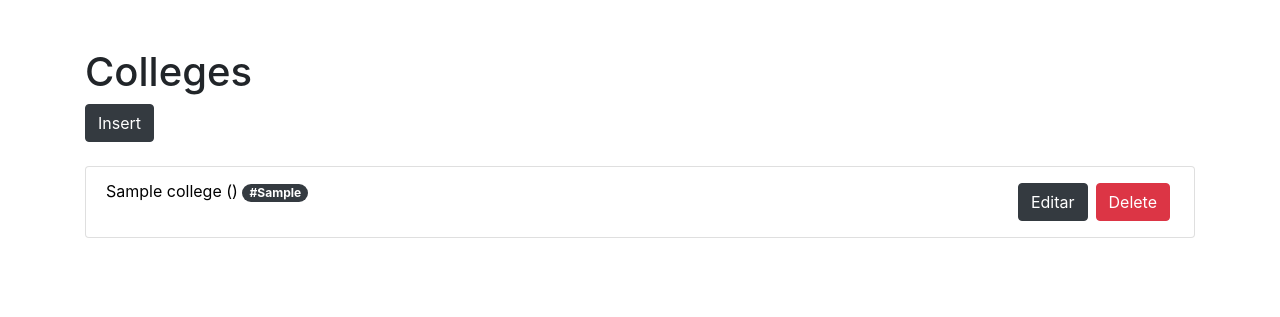
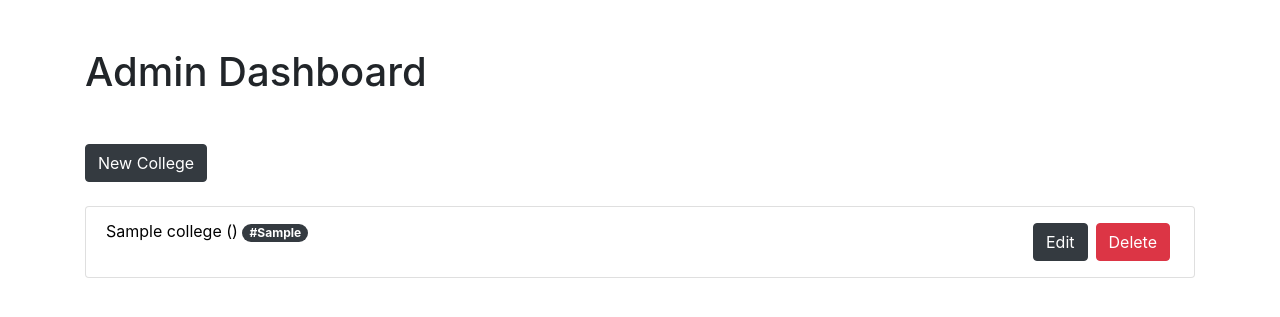
Before and after one commit to noa1961/academia-path, a PHP site: page /colleges in a window 1280 px wide. Shown: the top 317 px of the page. Run offline with PHP 8.4, Linux system fonts and the light colour scheme; tables that the repository leaves empty or names only in its code hold one stand-in row (values such as "Sample post").

Commit message:
Make view changes

```diff
--- a/views/colleges.create.view.php
+++ b/views/colleges.create.view.php
@@ -8,7 +8,7 @@
 </head>
 <body>
   <div class="container">
-    <h1 class="mt-5">New College</h1>
+    <h1 class="mt-5 mb-5">New College</h1>
     <form method="POST" action="<?php echo route('colleges'); ?>">
       <div class="form-group">
         <input type="text" class="form-control" name="name" placeholder="Input the college name" required>
@@ -39,7 +39,7 @@
         <div class="from-group">
             <input type="number" class="form-control mt-3" name="tuitionCost" placeholder="Insert the college Tuition Cost">
         </div>
-        <button type="submit" class="btn btn-primary mt-3">Add</button>
+        <button type="submit" class="btn btn-dark mt-3">Add</button>
     </form>
     </div>
 </body>
--- a/views/colleges.edit.view.php
+++ b/views/colleges.edit.view.php
@@ -8,7 +8,7 @@
 </head>
 <body>
   <div class="container">
-    <h1 class="mt-5">Edit College</h1>
+    <h1 class="mt-5 mb-5">Edit College</h1>
     <form method="POST" action="<?php echo route('colleges/'.$college->id);?>">
       <input type="hidden" name="_method" value="PATCH">
       <div class="form-group">
@@ -31,7 +31,7 @@
       <div class="form-group">
         <input type="text" class="form-control" name="pags" value="<?php echo $livro->pags; ?>" required>
       </div>
-        <button type="submit" class="btn btn-danger">Gravar</button>
+        <button type="submit" class="btn btn-dark">Save Changes</button>
     </form>
     </div>
 </body>
--- a/views/colleges.index.view.php
+++ b/views/colleges.index.view.php
@@ -8,8 +8,8 @@
 </head>
 <body>
   <div class="container">
-    <h1 class="mt-5">Colleges</h1>
-    <a class="btn btn-dark" href="<?php echo route('colleges/create'); ?>" role="button">Insert</a>
+    <h1 class="mt-5 mb-5">Admin Dashboard</h1>
+    <a class="btn btn-dark" href="<?php echo route('colleges/create'); ?>" role="button">New College</a>
     <ul class="list-group mt-4">
       <?php
         foreach($colleges as $college) {
@@ -21,7 +21,7 @@
               <input type="hidden" name="_method" value="DELETE">
               <button type="submit" class="btn btn-danger">Delete</button>
             </form>
-            <a class="m-1 btn btn-dark float-right" href="<?php echo route('colleges/'.$college->id.'/edit');?>" role="button">Editar</a>
+            <a class="m-1 btn btn-dark float-right" href="<?php echo route('colleges/'.$college->id.'/edit');?>" role="button">Edit</a>
           </li>
           <?php
         }
```
